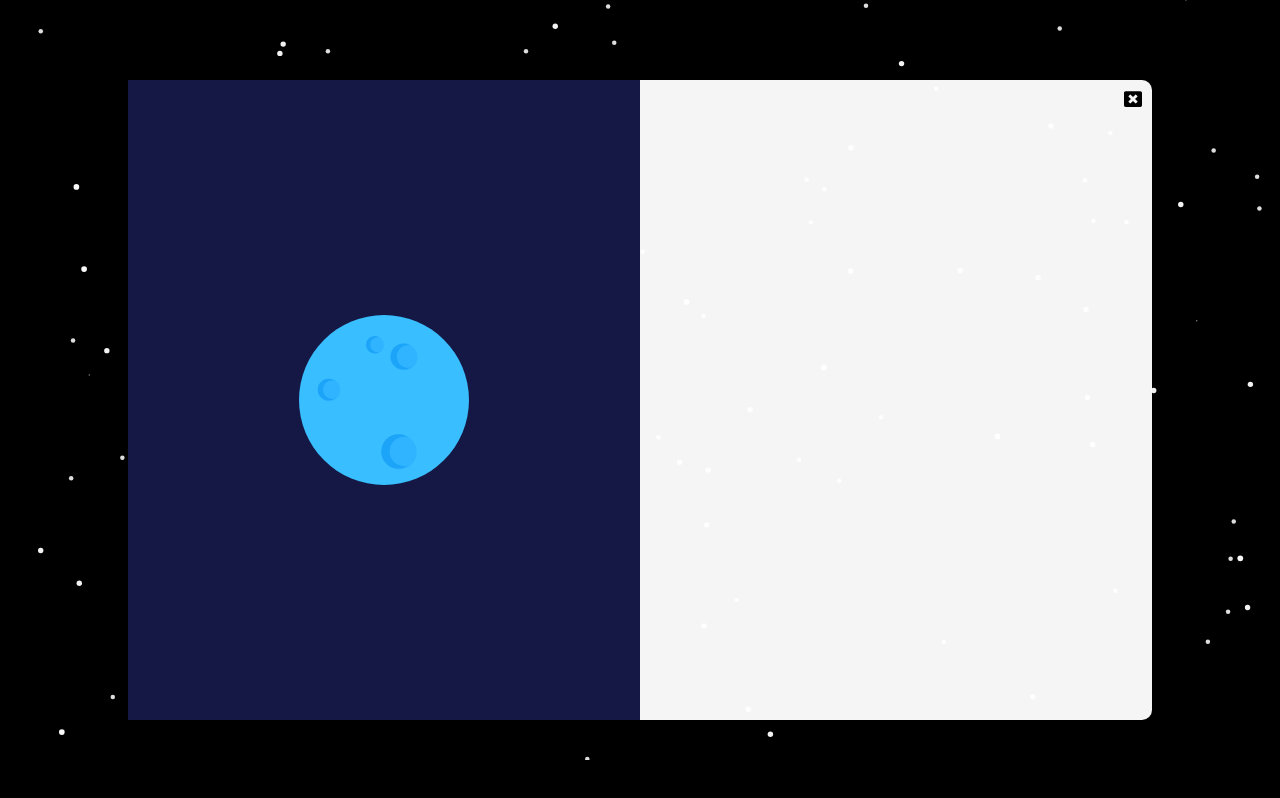
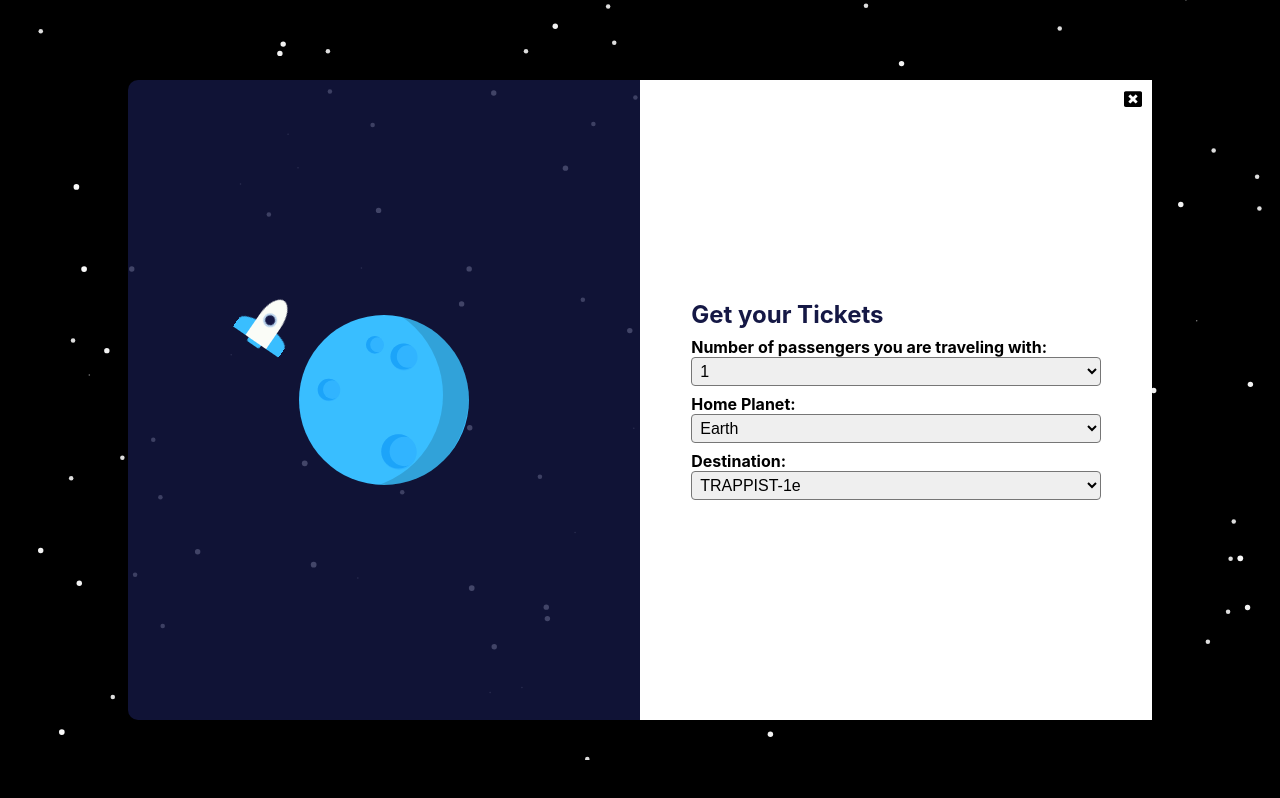
Before and after one commit to UlibarriD/ai-web-app, a React (Create React App) app: page /form in a window 1280 px wide. Built offline with nearby package versions, Linux system fonts and the light colour scheme.

Commit message:
Add styling and components

```diff
--- a/public/index.html
+++ b/public/index.html
@@ -8,7 +8,7 @@
       name="description"
       content="Spaceship Navigation"
     />
-    <link rel="apple-touch-icon" href="%PUBLIC_URL%/logo.svg" />
+    <link rel="icon" type="image/png" href="images/shiba.png" />
     <!--
       manifest.json provides metadata used when your web app is installed on a
       user's mobile device or desktop. See https://developers.google.com/web/fundamentals/web-app-manifest/
--- a/src/App.css
+++ b/src/App.css
@@ -2,6 +2,15 @@
 
 .App {
   text-align: center;
+}
+
+h3 {
+  margin: 0;
+  color: #151845;
+}
+h2 {
+  margin: 0;
+  color: #151845;
 }
 
 body {
--- a/src/App.jsx
+++ b/src/App.jsx
@@ -2,6 +2,7 @@ import './App.css';
 import { Route, Routes } from "react-router-dom";
 import Landing from './components/Landing';
 import Form from './components/Form'
+import Result from './components/Result'
 
 function App() {
   return (
@@ -9,6 +10,7 @@ function App() {
       <Routes>
         <Route path='/' element={<Landing />} />
         <Route path='/form' element={<Form />} />
+        <Route path='/result' element={<Result />}/>
       </Routes>
     </div>
   );
--- a/src/components/Form.jsx
+++ b/src/components/Form.jsx
@@ -1,9 +1,12 @@
 import Particles from "./Particles";
+import { useState } from "react";
 import { FaWindowClose } from "react-icons/fa"
 import { Link } from "react-router-dom";
 
 
 function Form() {
+  const [passangerCount, setPassangerCount] = useState(0);
+
   return (
     <div className="bg-particles">
       <Particles id="tsparticles" />
@@ -17,9 +20,51 @@ function Form() {
             <div className="crater crater-4"></div>
             <div className="shadow"></div>
           </div>
+          <div class="orbit">
+            <div class="rocket">
+                <div class="window"></div>
+            </div>
+          </div>
         </div>
 
         <div className="form-content">
+          <div className="form-row">
+            <h2>Get your Tickets</h2>
+          </div>
+
+          <div className="form-row">
+            <div className="form-col">
+              <label for="passangerCount">Number of passengers you are traveling with:</label>
+              <select name="passangerCount" id="passangerCount">
+                <option value="1">1</option>
+                <option value="2">2</option>
+                <option value="3">3</option>
+                <option value="4">4</option>
+              </select>
+            </div>
+          </div>
+
+          <div className="form-row">
+            <div className="form-col">
+              <label for="homePlanet">Home Planet:</label>
+              <select name="homePlanet" id="homePlanet">
+                <option value="1">Earth</option>
+                <option value="2">Europa</option>
+                <option value="3">Mars</option>
+              </select>
+            </div>
+          </div>
+
+          <div className="form-row">
+            <div className="form-col">
+              <label for="passangerCount">Destination:</label>
+              <select name="passangerCount" id="passangerCount">
+                <option value="1">TRAPPIST-1e</option>
+                <option value="2">55 Cancri e</option>
+                <option value="3">PSO J318.5-22</option>
+              </select>
+            </div>
+          </div>
 
         </div>
       </form>
--- a/src/components/Landing.jsx
+++ b/src/components/Landing.jsx
@@ -8,10 +8,16 @@ function Landing() {
         <div className="landing">
           <Particles id="tsparticles" />
           <div className="landing-content">
-            <img src={require('../images/shiba.png')} />
-            <h2>Where do keyboards go to have dinner? </h2>
-            <p>The Space Bar.</p>
-            <Link to="form">Let's Get your Tickets!</Link>
+            <div className='landing-shiba'>
+              <img src={require('../images/shiba.png')} />
+            </div>
+            <div className='landing-info'>
+              <div className="form-row">
+                <h3>Welcome to the space trip to the new canine planet, where only the most handsome and intelligent humans can enter,</h3>
+              </div>
+              <h4>would you like to come? </h4>
+              <Link to="form">Let's Get your Tickets!</Link>
+            </div>
           </div>
         </div>
     </Fragment>
--- /dev/null
+++ b/src/components/Result.jsx
@@ -0,0 +1,9 @@
+function Result() {
+    return(
+        <div>
+
+        </div>
+    )
+};
+
+export default Result
--- a/src/styles/Form.css
+++ b/src/styles/Form.css
@@ -15,9 +15,8 @@
   height: 80%;
   display: flex;
   border-radius: 10px;
-  background-color: rgba(255, 255, 255, 0.96);
+  background-color: #151845cb;
 }
-
 .form-container a svg {
   position: absolute;
   top: 10px;
@@ -29,11 +28,46 @@
   color: red;
 }
 
+/* Form Content */
 .form-container .form-content {
+  background-color: rgba(255, 255, 255);
+  height: 100%;
+  width: 50%;
+  display: flex;
+  flex-direction: column;
+  justify-content: center;
+  align-items: center;
+  gap: 8px;
 }
+.form-row {
+  width: 80%;
+  display: flex;
+  gap: 8px;
+}
+.form-row-col {
+  display: flex;
+  flex-direction: column;
+  width: 50%;
+}
+.form-col {
+  display: flex;
+  flex-direction: column;
+  align-items: flex-start;
+  width: 100%;
+}
+select {
+  width: 100%;
+  padding: 4px;
+  font-size: 16px;
+  border-radius: 4px;
+}
+label {
+  font-size: 16px;
+  font-weight: bold;
+}
+/* Form Content*/
 /* moon-rocket animation */
 .form-container .animation {
-  background-color: #151845;
   width: 50%;
   height: 100%;
   position: relative;
@@ -73,7 +107,6 @@
   left: 90px;
   transform: scale(0.9);
 }
-
 .crater-2{
   bottom: 15px;
   left: 61px;
@@ -88,3 +121,71 @@
   top: 32px;
   transform: scale(1.18);
 }
+.shadow{
+  height: 190px;
+  width: 190px;
+  box-shadow: 21px 0 0 5px rgba(0,0,0,0.15);
+  border-radius: 50%;
+  position: relative;
+  bottom: 135.5px;
+  right: 46px;
+}
+
+.orbit{
+  height: 280px;
+  width: 280px;
+  border-radius: 50%;
+  position: absolute;
+  margin: auto;
+  left: 0;
+  right: 0;
+  top: 0;
+  bottom: 0;
+  animation: spin 5s infinite linear;
+}
+@keyframes spin{
+  100%{
+      transform: rotate(360deg);
+  }
+}
+.rocket{
+  background-color: #fafcf7;
+  height: 50px;
+  width: 25px;
+  border-radius: 50% 50% 0 0;
+  position: relative;
+  left: -11px;
+  top: 115px;
+}
+.rocket:before{
+  position: absolute;
+  content: "";
+  background-color: #39beff;
+  height: 20px;
+  width: 55px;
+  z-index: -1;
+  border-radius: 50% 50% 0 0;
+  right: -15px;
+  bottom: 0;
+}
+.rocket:after{
+  position: absolute;
+  content: "";
+  background-color: #39beff;
+  height: 4px;
+  width: 15px;
+  border-radius: 0 0 2px 2px;
+  bottom: -4px;
+  left: 4.3px;
+}
+.window{
+  height: 10px;
+  width: 10px;
+  background-color: #151845;
+  border: 2px solid #b8d2ec;
+  border-radius: 50%;
+  position: relative;
+  top: 17px;
+  left: 5px;
+}
+/* moon-rocket animation */
--- a/src/styles/header.css
+++ b/src/styles/Landing.css
@@ -1,29 +1,11 @@
-.header-banner{
-  min-height: 45vh;
-  background-color: transparent;
-}
-.header-banner #tsparticles canvas {
-  min-height: 50vh !important;
-}
-
 .landing{
   min-height: 100vh;
   background-color: #000;
   position: relative;
 }
-
-.landing-content{
-  min-height: 49vh;
-  background-color: #fff;
-  display: flex;
-  flex-direction: column;
-  align-items: center;
-}
-
 .landing #tsparticles canvas {
   min-height: 95vh !important;
 }
-
 .landing .landing-content{
   position: absolute;
   top: 50%;
@@ -31,20 +13,18 @@
   transform: translate(-50%, -50%);
   width: 80%;
   height: 80%;
+  background-color: #151845cb;
+  display: flex;
   border-radius: 10px;
-  background-color: rgba(255, 255, 255, 0.96);
 }
 
-.landing-content h2{
-  margin: 0;
-}
 .landing-content a{
   text-decoration: none;
   font-weight: bold;
   font-size: 20px;
   padding: 24px;
   color: #fff;
-  background-color: red;
+  background-color: #151845;
   max-width: 225px;
   border-radius: 10px;
   display: flex;
@@ -52,5 +32,27 @@
   align-items: center;
 }
 .landing-content a:hover{
-  background-color: rgb(221, 30, 30);
+  background-color: #111539;
 }
+
+.landing-shiba{
+  display: flex;
+  justify-content: center;
+  align-items: center;
+  height: 100%;
+  width: 50%;
+}
+
+.landing-info{
+  display: flex;
+  align-items: center;
+  justify-content: center;
+  flex-direction: column;
+  background-color: #fff;
+  width: 50%;
+  height: 100%;
+}
+
+.landing-info img{
+  width: 350px;
+}
--- a/src/styles/style.css
+++ b/src/styles/style.css
@@ -1,2 +1,2 @@
-@import url('./header.css');
+@import url('./Landing.css');
 @import url('./Form.css');
```
Also changed, not shown: public/manifest.json, public/shiba.png (added).
